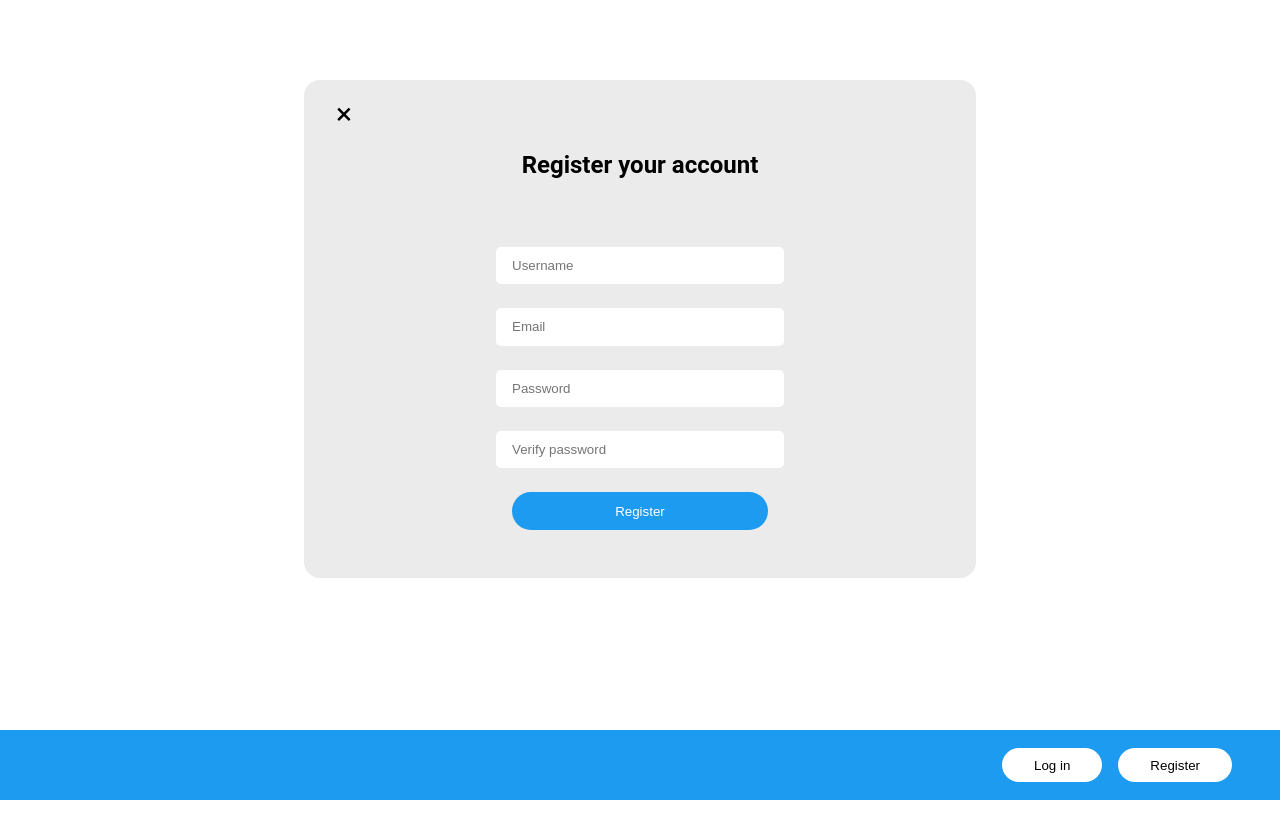
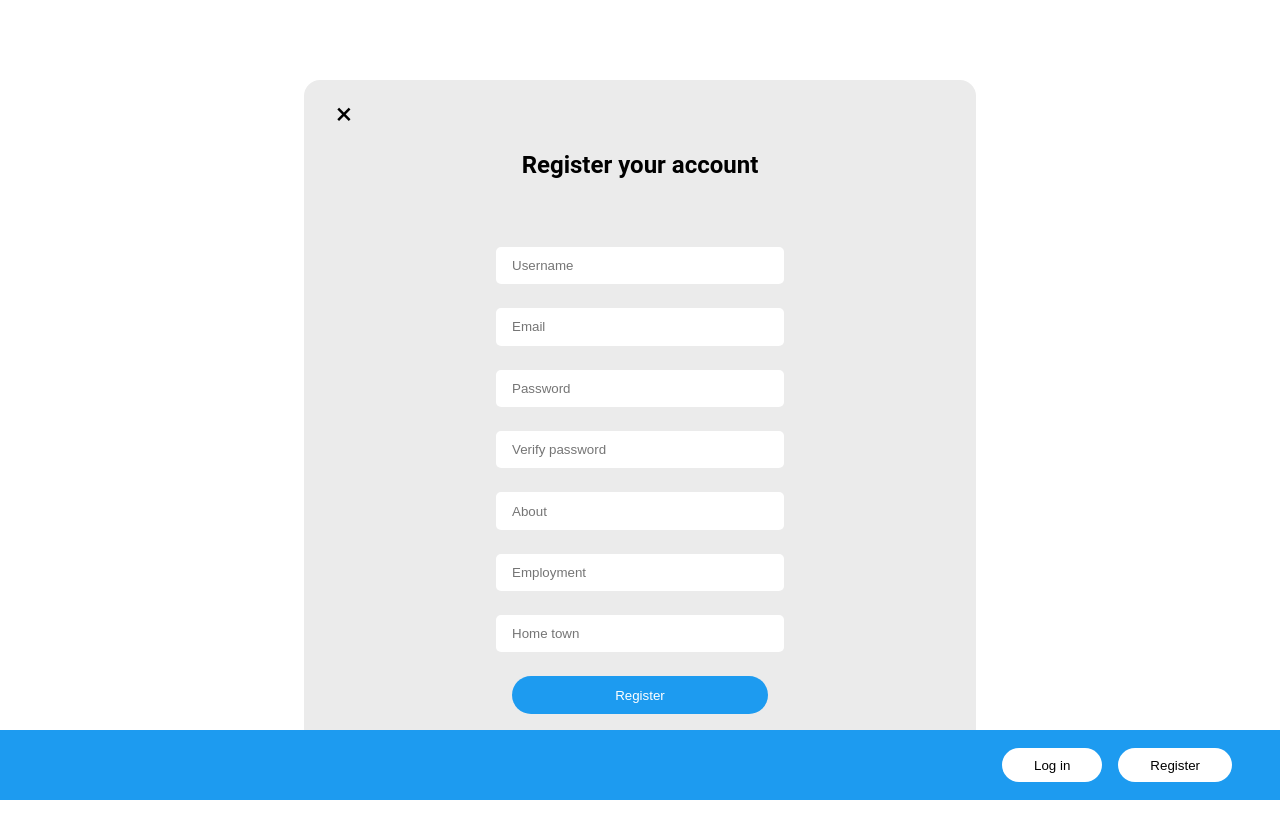
Before and after one commit to s-fadel/twitter-project, a React (Create React App) app: page / in a window 1280 px wide. Both pictures are taken after a click on the button "Register". Shown: the top 838 px of the page. Before the commit the page ends 800 px from the top, so only its background shows below. Built offline with nearby package versions, Linux system fonts and the light colour scheme; a web font is replaced by a local one.

Commit message:
Added fields for register

```diff
--- a/src/Home.js
+++ b/src/Home.js
@@ -12,6 +12,10 @@ const Homepage = ({ setView }) => {
   const [registerEmail, setRegisterEmail] = useState("");
   const [loginError, setLoginError] = useState("");
   const [registerError, setRegisterError] = useState("");
+  const [about, setAbout] = useState("");
+  const [employment, setEmployment] = useState("");
+  const [homeTown, setHomeTown] = useState("");
+
 
   const localStorageKey = "Twitter_project";
 
@@ -20,6 +24,9 @@ const Homepage = ({ setView }) => {
       username: registerUsername,
       password: registerPassword,
       email: registerEmail,
+      about: about,
+      employment: employment,
+      homeTown: homeTown,
     };
     const existingUsers =
       JSON.parse(localStorage.getItem(localStorageKey)) || [];
@@ -84,6 +91,9 @@ const Homepage = ({ setView }) => {
     setRegisterPassword("");
     setVerifyPassword("");
     setRegisterEmail("");
+    setAbout("");
+    setEmployment("");
+    setHomeTown("");
   };
 
   const handleRegisterSubmit = (e) => {
@@ -123,6 +133,20 @@ const Homepage = ({ setView }) => {
   const handleVerifyPassword = (event) => {
     setVerifyPassword(event.target.value);
   };
+
+  const handleAbout = (event) => {
+    setAbout(event.target.value);
+  };
+
+  const handleEmployment = (event) => {
+    setEmployment(event.target.value);
+  };
+
+  const handleHomeTown = (event) => {
+    setHomeTown(event.target.value);
+  };
+
+
 
   return (
     <div className="page-wrapper">
@@ -180,7 +204,7 @@ const Homepage = ({ setView }) => {
         </div>
       )}
       {showRegister && (
-        <div className="login-modal-wrapper">
+        <div>
           <div className="login-modal-content">
             <span className="register-close" onClick={handleRegisterClose}>
               &times;
@@ -220,6 +244,30 @@ const Homepage = ({ setView }) => {
                   value={verifyPassword}
                   onChange={handleVerifyPassword}
                 />
+                 <input
+                  placeholder="About"
+                  type="text"
+                  id="about"
+                  name="about"
+                  value={about}
+                  onChange={handleAbout}
+                />
+                  <input
+                  placeholder="Employment"
+                  type="text"
+                  id="employment"
+                  name="employment"
+                  value={employment}
+                  onChange={handleEmployment}
+                />
+                  <input
+                  placeholder="Home town"
+                  type="text"
+                  id="hometown"
+                  name="hometown"
+                  value={homeTown}
+                  onChange={handleHomeTown}
+                />
                 {registerError && <p className="error-message">{registerError}</p>}
 
                 <button type="submit">Register</button>
--- a/src/style.css
+++ b/src/style.css
@@ -73,6 +73,7 @@
         margin-top: 5rem;
         padding: 1rem;
         border-radius: 1rem;
+        margin-bottom: 7rem;
     }
 
     .login-close {
```
